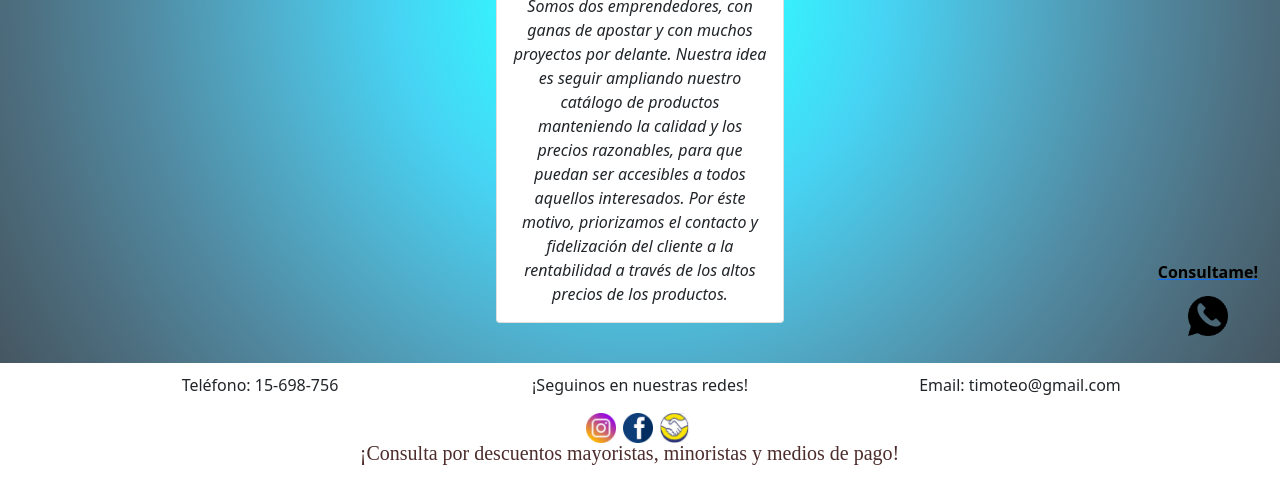
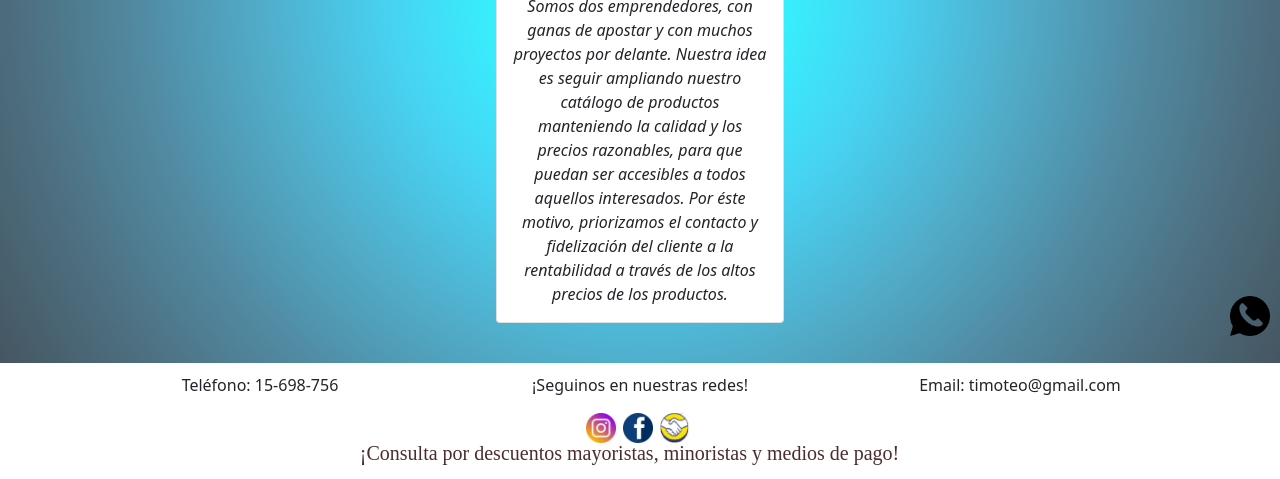
Before and after one commit to SantiRosa/mercado-de-ropa-rosa, a website: page paginas/quienessomos.html in a window 1280 px wide. Shown: the part 454-933 px from the top of the page. Drawn offline with Linux system fonts and the light colour scheme.

Commit message:
saco consultame

```diff
--- a/paginas/quienessomos.html
+++ b/paginas/quienessomos.html
@@ -69,7 +69,6 @@
         <section>
             <div class="whasap">
                 <a href="https://www.whatsapp.com" target="_blank">
-                    <div class="toast-body">Consultame!</div>
                     <img src="../imagenes/whatsapp.png" width="40px" height="40px">
                 </a>
             </div>
```
